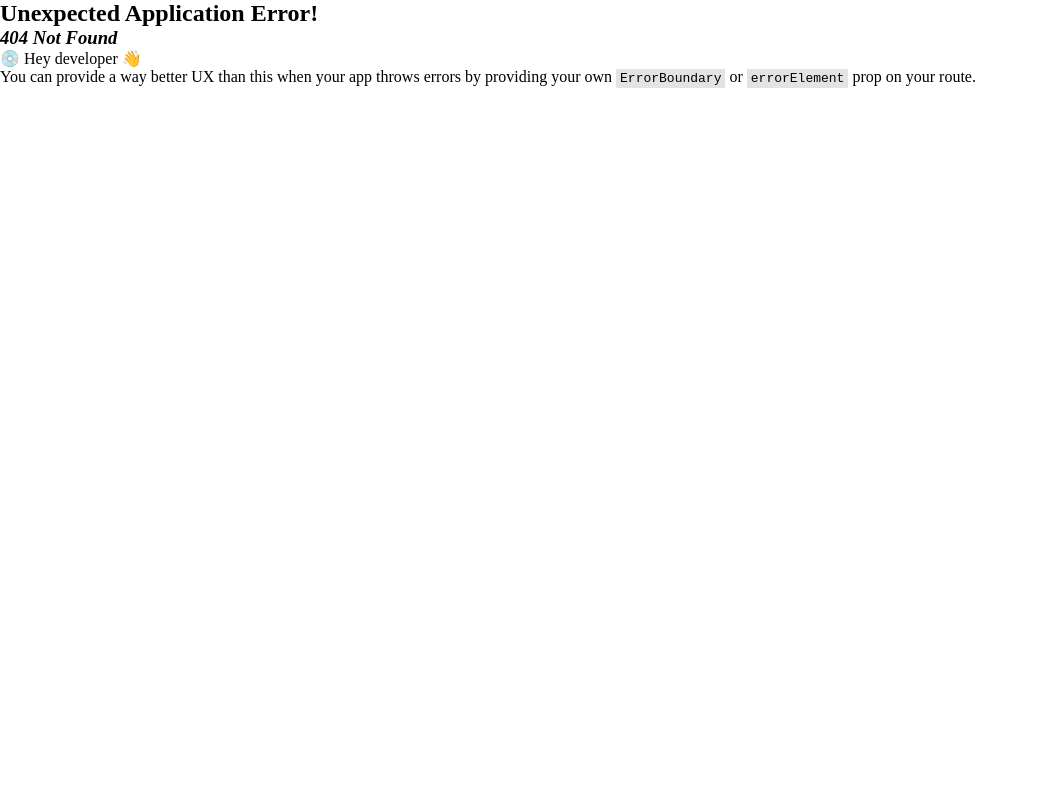
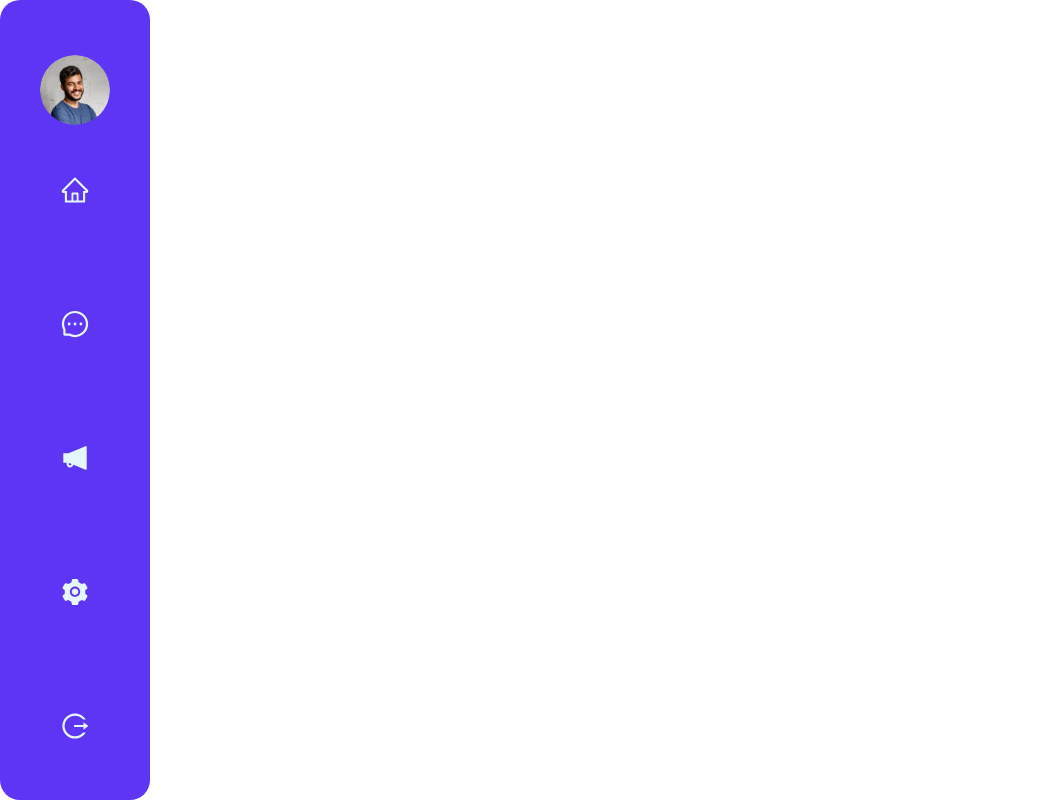
Before and after one commit to aminulislam69/great_bachal, a React (Vite) app: page /bachal in a window 1280 px wide. Before the commit this address had no page. Shown: the whole page, without its empty margins (0-1038 px from the left). Built offline with nearby package versions, Linux system fonts and the light colour scheme.

Commit message:
rootlaout and home page design

```diff
--- a/package.json
+++ b/package.json
@@ -18,7 +18,8 @@
     "react": "^18.2.0",
     "react-dom": "^18.2.0",
     "react-icons": "^4.10.1",
-    "react-router-dom": "^6.14.2"
+    "react-router-dom": "^6.14.2",
+    "react-toastify": "^9.1.3"
   },
   "devDependencies": {
     "@types/react": "^18.2.15",
--- a/src/App.jsx
+++ b/src/App.jsx
@@ -7,6 +7,10 @@ import Registration from "./pages/Registration";
 import Login from "./pages/Login";
 import Forgotpassword from "./pages/Forgotpassword";
 import Home from "./pages/Home";
+import { ToastContainer } from 'react-toastify';
+import 'react-toastify/dist/ReactToastify.css';
+import Message from "./pages/Message";
+import RootLayout from './components/RootLayout.jsx'
 
 
 
@@ -19,7 +23,10 @@ const router = createBrowserRouter(
     <Route path="/" element={<Registration/>}></Route>
     <Route path="/login" element={<Login/>}></Route>
     <Route path="/forgotpassword" element={<Forgotpassword/>}></Route>
-    <Route path="/home" element={<Home/>}></Route>
+    <Route path="/bachal" element={<RootLayout/>}>
+      <Route path="home" element={<Home/>}></Route>
+      <Route path="message" element={<Message/>}></Route>
+    </Route>
     </>
   )
 );
@@ -29,6 +36,18 @@ function App() {
 
   return (
     <>
+          <ToastContainer
+              position="bottom-center"
+              autoClose={5000}
+              hideProgressBar={false}
+              newestOnTop={false}
+              closeOnClick
+              rtl={false}
+              pauseOnFocusLoss
+              draggable
+              pauseOnHover
+              theme="light"
+          />
          <RouterProvider router={router} />
     </>
   )
--- /dev/null
+++ b/src/components/RootLayout.jsx
@@ -0,0 +1,43 @@
+import React from 'react'
+import { Outlet } from 'react-router-dom'
+import Grid from '@mui/material/Grid';
+import propic from '../assets/propic.png'
+import { AiOutlineHome, AiOutlineMessage, AiFillNotification, AiFillSetting, AiOutlineLogout} from 'react-icons/ai'
+import { Link } from 'react-router-dom';
+
+const RootLayout = () => {
+  return (
+    <>
+   <Grid container spacing={2}>
+        <Grid item xs={1}>
+          <div className='navbar'>
+            <div className="navcontainer">
+                <img src={ propic }/>
+                <ul>
+                    <li>
+                        <Link to="/bachal/home">
+                            <AiOutlineHome className='icon'/>
+                        </Link>
+                    </li>
+                    <li>
+                        <Link to="/bachal/message">
+                            <AiOutlineMessage className='icon'/>
+                        </Link></li>
+                    <li><AiFillNotification className='icon'/></li>
+                    <li><AiFillSetting className='icon'/></li>
+                    <li><AiOutlineLogout className='icon'/></li>
+                </ul>
+
+            </div>
+
+          </div>
+        </Grid>
+        <Grid item xs={11}>
+          <Outlet/>
+        </Grid>
+      </Grid>
+    </>
+  )
+}
+
+export default RootLayout
--- a/src/index.css
+++ b/src/index.css
@@ -2,6 +2,9 @@
 * {
   margin: 0;
   padding: 0;
+}
+ul,ol{
+  list-style: none;
 }
 
 .regimg{
@@ -23,7 +26,12 @@
 
 .reginput{
   margin-top: 30px;
+  position: relative;
 
+}
+.reginputalart{
+  margin-top: 30px;
+  width: 80%;
 }
 
 .reginput .MuiTextField-root{
@@ -44,9 +52,11 @@
   cursor:pointer;
 }
 
-.eye{
-
+.eye {
   cursor: pointer;
+  position: absolute;
+  top: 20px;
+  right: 123px;
 }
 
 .warning{
@@ -55,7 +65,7 @@
 }
 
 .forgotPassword{
-  background: #5F35F5;
+  background: #E5F6FD;
   height: 100vh;
   display: flex;
   justify-content: center;
@@ -73,3 +83,38 @@
   margin: 10px 0;
 
 }
+
+.navbar{
+  width: 100%;
+  height: 100vh;
+
+
+}
+
+.navcontainer{
+  width: 150px;
+  height: 100vh;
+  background: #5F35F5;
+  border-radius: 20px;
+  display: flex;
+  flex-direction: column;
+  align-items: center;
+  justify-content: center;
+
+
+}
+
+.navcontainer img{
+  width: 70px;
+  height: 70px;
+  border-radius: 50%;
+  margin-top: 50px;
+}
+.icon{
+  color: #E5F6FD;
+  font-size: 30px;
+  margin: 50px 0;
+}
+/* .navcontainer ul{
+
+} */
--- a/src/pages/Login.jsx
+++ b/src/pages/Login.jsx
@@ -1,18 +1,21 @@
 import React, { useState } from 'react'
 import {Grid, TextField, Button, Alert} from '@mui/material';
-import Headingforreglog from '../assets/components/Headingforreglog';
+import Headingforreglog from '../components/Headingforreglog';
 import Loginpic from '../assets/Loginpic.png'
 import Google from '../assets/Google.png'
 import LoadingButton from '@mui/lab/LoadingButton';
 import { getAuth, signInWithEmailAndPassword, signInWithPopup, GoogleAuthProvider} from "firebase/auth";
 import { Link, useNavigate } from 'react-router-dom';
+import { BsEyeSlash, BsEye } from 'react-icons/bs'
+import { toast } from 'react-toastify';
 
 
 
 let innitialValue = {
   email:"",
   password:"",
-  loding: false
+  loding: false,
+  eye:false
 }
 
 const Login = () => {
@@ -23,6 +26,11 @@ const Login = () => {
   const provider = new GoogleAuthProvider();
 
   let [values, setValues] = useState(innitialValue)
+  let [error, setError]= useState("")
+
+
+  const notify = (msg) => toast(msg);
+
 
 
 let handlevalue = (e) => {
@@ -48,15 +56,24 @@ let handleclick = () =>{
       password:"",
       loding: false
     })
-    navigate('/home')
-    console.log(user)
+    // navigate('/home')
+    if(!user.user.emailVerified){
+      notify("please varify your email to Login")
+    }else{
+      navigate("/bachal/home")
+    }
+
   }).catch((error) => {
+        const errorCode = error.code;
+        //const errorMessage = error.message;
+        notify(errorCode)
     setValues({
       ...values,
       password:"",
       loding: false
     })
-    console.log(error)
+    setError(errorCode)
+    console.log(errorCode)
   });
 }
 
@@ -79,10 +96,17 @@ let handleGoogleLogin = () =>{
             <div className='reginput'>
                 <TextField value={values.email} onChange={handlevalue} name='email' id="outlined-basic" label="Email Address" variant="outlined" />
             </div>
+            {error.includes("auth/user-not-found") && <div className='reginputalart'> <Alert severity="error">  User not found! </Alert> </div> }
+
+
 
             <div className='reginput'>
-                <TextField value={values.password}  onChange={handlevalue} name='password' id="outlined-basic" label="Password" variant="outlined" />
+                <TextField value={values.password} type= {values.eye ?  'text' : 'password'}  onChange={handlevalue} name='password' id="outlined-basic" label="Password" variant="outlined" />
+                <div onClick={()=>{setValues({...values, eye : !values.eye})}} className='eye'>
+                  {values.eye ? <BsEyeSlash/> : <BsEye/>}
+                </div>
             </div>
+            {error.includes("auth/wrong-password") && <div className='reginputalart'> <Alert severity="error"> Wrong Password !</Alert> </div> }
 
             <div className='warning'>
               <Alert severity="warning">Don't have an account! <Link to={"/"}>Resistration</Link></Alert>
@@ -97,6 +121,8 @@ let handleGoogleLogin = () =>{
                 :
               <div className='regbttn'>
                     <Button onClick={handleclick} variant="contained">Login to Continue</Button>
+
+
               </div>
            }
 
--- /dev/null
+++ b/src/pages/Message.jsx
@@ -0,0 +1,9 @@
+import React from 'react'
+
+const Message = () => {
+  return (
+    <div>Message</div>
+  )
+}
+
+export default Message
--- a/src/pages/Registration.jsx
+++ b/src/pages/Registration.jsx
@@ -1,7 +1,7 @@
 import React, { useState } from 'react'
 import {Grid, TextField, Button, Alert} from '@mui/material';
 import Resistrationimg from '../assets/Resistration.png'
-import Headingforreglog from '../assets/components/Headingforreglog';
+import Headingforreglog from '../components/Headingforreglog';
 import { getAuth, createUserWithEmailAndPassword, sendEmailVerification } from "firebase/auth";
 import LoadingButton from '@mui/lab/LoadingButton';
 import { useNavigate, Link } from 'react-router-dom';
@@ -56,11 +56,12 @@ if(!fullname){
       return
 }
 
+var pattern = /^(?=.*[0-9])(?=.*[!@#$%^&*])[a-zA-Z0-9!@#$%^&*]{6,16}$/;
 
-if(!password){
+if(!password || !pattern.test(password)){
   setValues({
         ...values,
-        error:"Enter password"
+        error:"Enter password containing Aa3#"
       })
       return
 }
@@ -72,10 +73,10 @@ if(!password){
 
   createUserWithEmailAndPassword(auth, email, password).then((user)=>{
     const auth = getAuth();
-// sendEmailVerification(auth.currentUser)
-//   .then(() => {
-//     console.log("email sent")
-//   });
+  sendEmailVerification(auth.currentUser)
+    .then(() => {
+    console.log("email sent")
+  });
     setValues({
       email:"",
       fullname:"",
@@ -105,8 +106,9 @@ if(!password){
             </div>
             <div className='reginput'>
                 <TextField value={values.password} type= {values.eye ?  'text' : 'password'} onChange={handlevalue} name='password' id="outlined-basic" label="Password" variant="outlined" />
-                {values.error.includes("password") && <Alert severity="error">{values.error}</Alert>}
-                <div onClick={()=>{setValues({...values, eye : !values.eye})}} className='eye'>
+                <div className='reginputalart'> {values.error.includes("password") && <Alert severity="error">{values.error}</Alert>}</div>
+
+                <div  onClick={()=>{setValues({...values, eye : !values.eye})}} className='eye'>
                   {values.eye ? <BsEyeSlash/> : <BsEye/>}
                 </div>
 
```
Also changed, not shown: src/assets/propic.png (added), src/components/Headingforreglog.jsx (renamed from src/assets/components/Headingforreglog.jsx), 1 other file (tests, documents, lock files or other folders).
